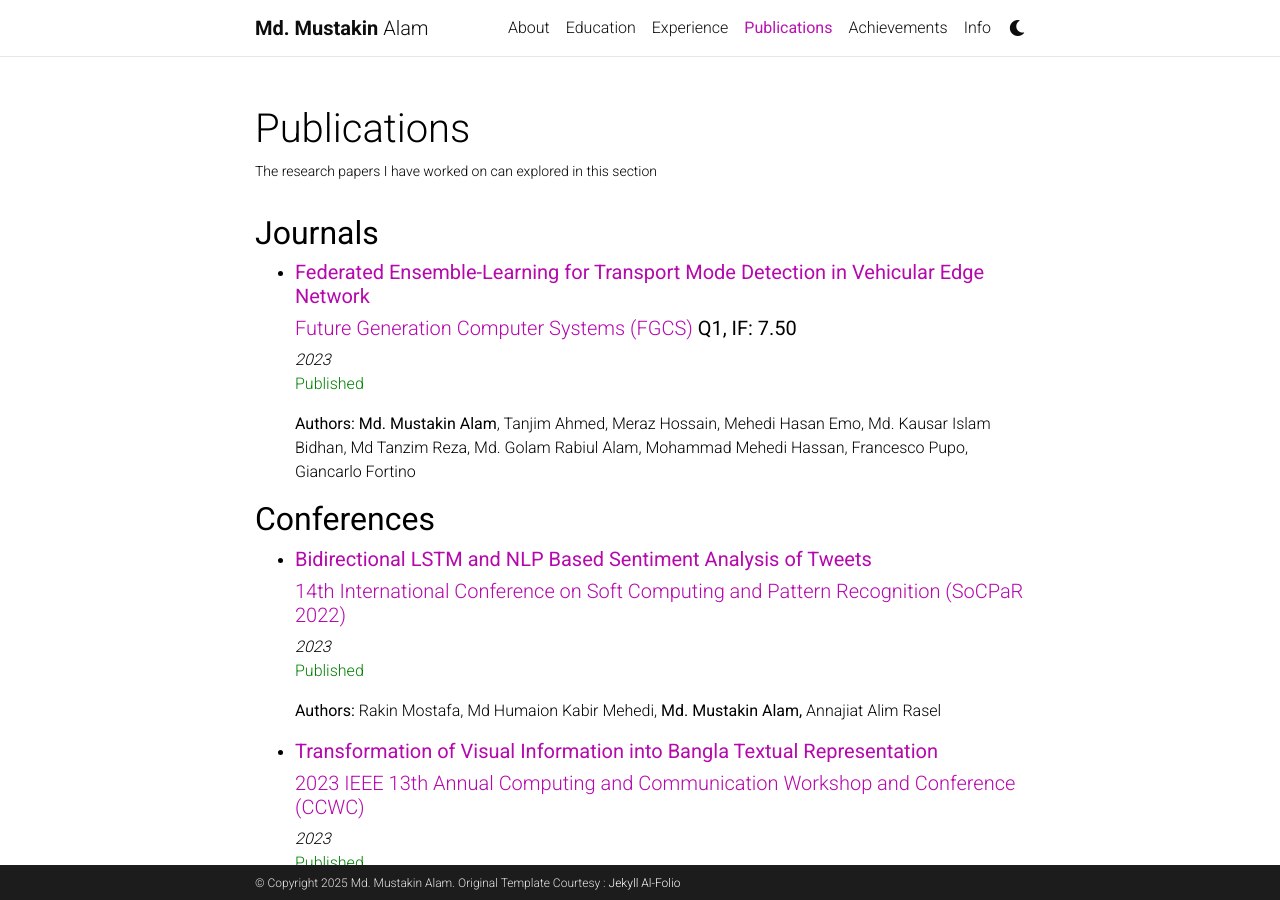
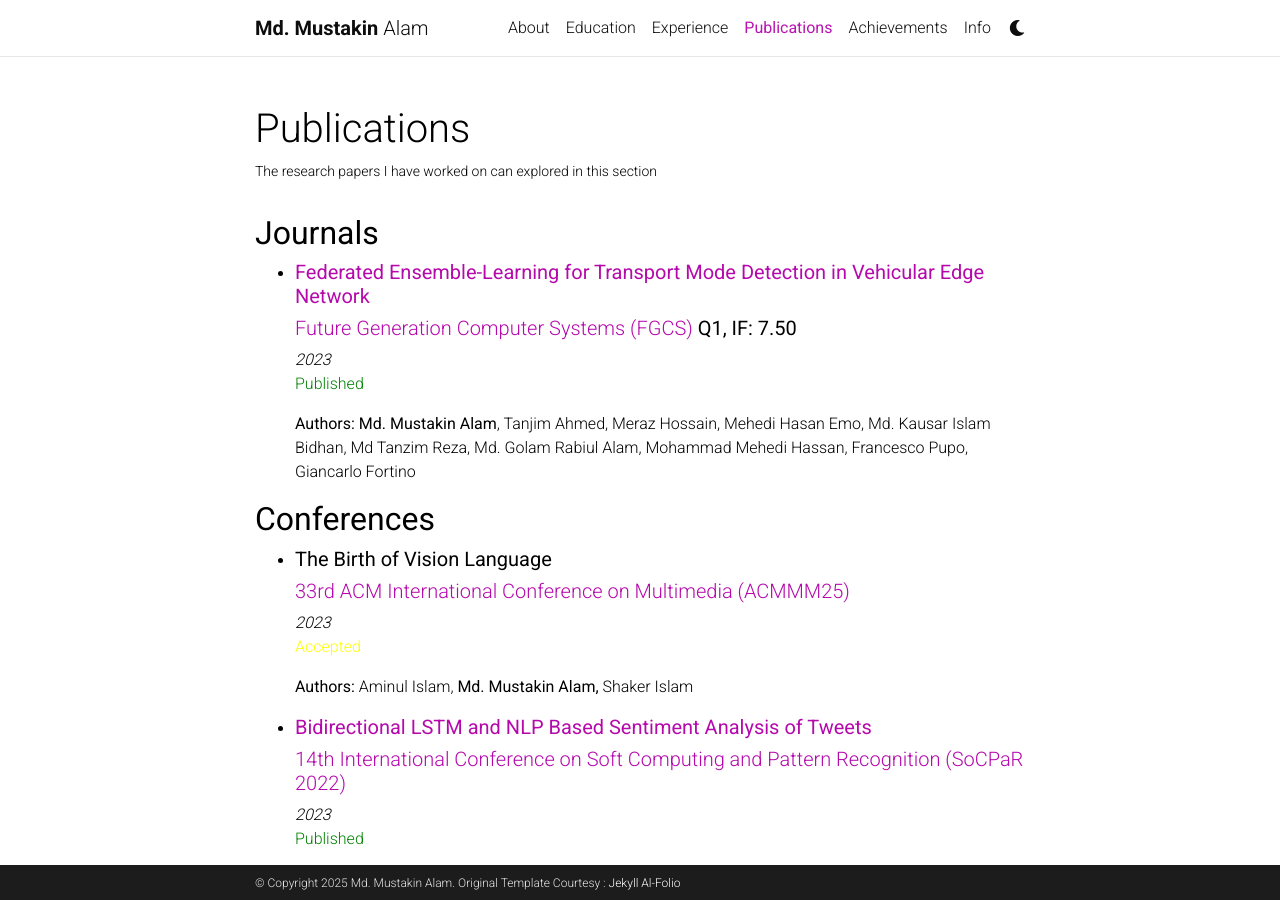
Before and after one commit to mustakinalam/mustakinalam.github.io, a Jekyll site: the page built from _pages/publications.md, in a window 1280 px wide and 900 px high. Built offline with Jekyll 4.4.1, drawn with Linux system fonts in a browser that asks for light colours; comment, search, counter and statistics services are not loaded; a style sheet for code colours, icons or effects is not loaded.

Commit message:
publication update

```diff
--- a/_pages/publications.md
+++ b/_pages/publications.md
@@ -16,6 +16,13 @@
 </ul>
 <h2><b>Conferences</b></h2>
 <ul>
+<li><h5><b>The Birth of Vision Language</b></h5></li>
+<h5><a href="https://acmmm2025.org/">33rd ACM
+International Conference on Multimedia (ACMMM25)</a></h5>
+<i>2023</i><br>
+<p style="color: yellow">Accepted</p>
+<b>Authors:</b> Aminul Islam, <b>Md. Mustakin Alam,</b> Shaker Islam<br>
+<p>
 <li><h5><b><a href="https://link.springer.com/chapter/10.1007/978-3-031-27524-1_62">Bidirectional LSTM and NLP Based Sentiment Analysis of Tweets</a></b></h5></li>
 <h5><a href="http://www.mirlabs.org/socpar22/">14th International Conference on Soft Computing and Pattern Recognition (SoCPaR 2022)</a></h5>
 <i>2023</i><br>
```
Also changed, not shown: 1 other file.
